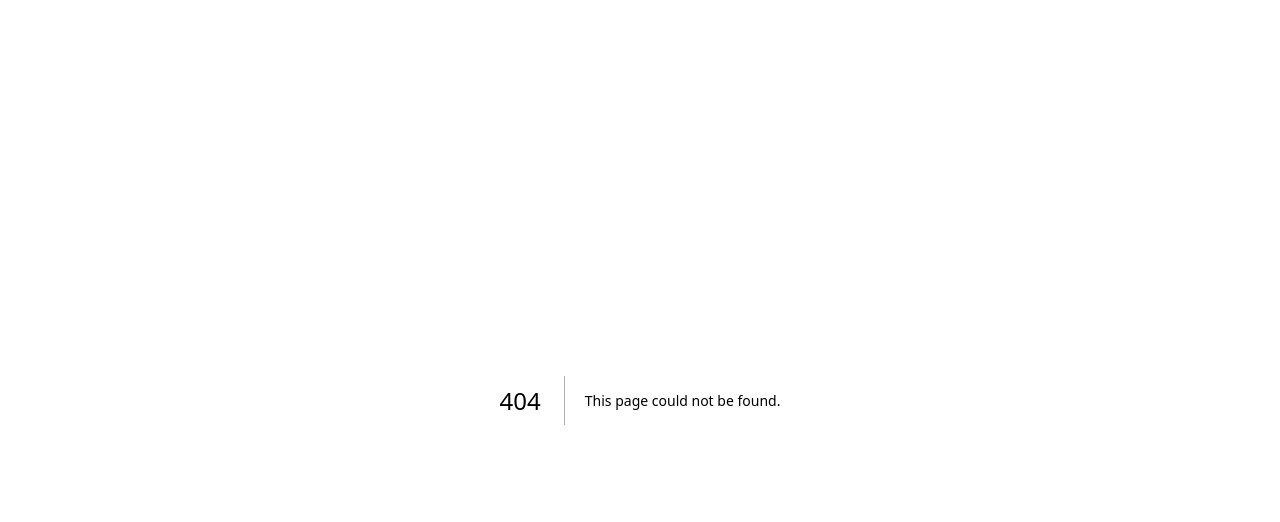
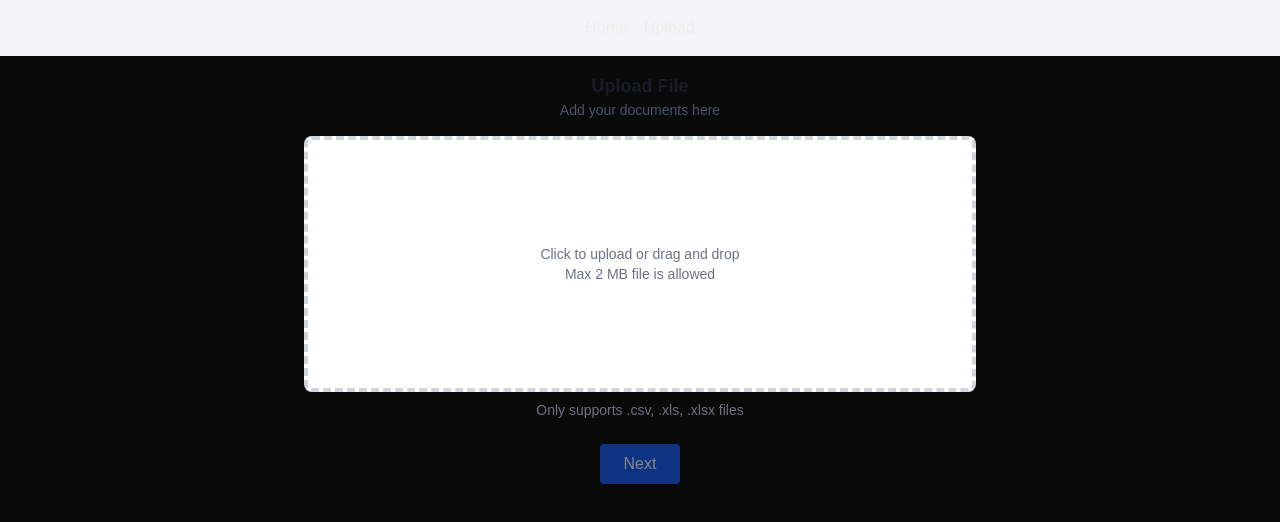
Before and after one commit to ddlogesh/camphor-next, a Next.js app: page /upload-file in a window 1280 px wide. Before the commit this address had no page. Shown: the top 522 px of the page. Built offline with nearby package versions, Linux system fonts and the light colour scheme.

Commit message:
Added upload file page

```diff
--- /dev/null
+++ b/src/app/config.ts
@@ -0,0 +1,6 @@
+const appConfig = {
+  FILE_EXTENSIONS: ['csv', 'xls', 'xlsx'],
+  MAX_FILE_SIZE_MB: 2,
+}
+
+export default appConfig;
--- /dev/null
+++ b/src/app/util.ts
@@ -0,0 +1,3 @@
+export function toPlural(text: string, count: number) {
+  return `${text}${count === 1 ? '' : 's'}`;
+}
--- /dev/null
+++ b/src/components/FileUploader.tsx
@@ -0,0 +1,137 @@
+import React, {useCallback, useState} from 'react';
+import {useRouter} from 'next/router';
+import {ErrorCode, FileRejection, useDropzone} from 'react-dropzone';
+import {partial} from 'filesize';
+import _ from 'lodash';
+import appConfig from "@/src/app/config";
+import {toPlural} from "@/src/app/util";
+
+type FileInfo = {
+  name: string;
+  size: string;
+  extension: string;
+};
+
+type FileUploaderProps = {
+  onNext: () => void;
+};
+
+const SUPPORTED_MIME_TYPES: { [key: string]: string } = {
+  'csv': 'text/csv',
+  'xlsx': 'application/vnd.openxmlformats-officedocument.spreadsheetml.sheet',
+  'xls': 'application/vnd.ms-excel',
+  'json': 'application/json',
+};
+
+const FILE_EXTENSIONS = appConfig.FILE_EXTENSIONS || Object.keys(SUPPORTED_MIME_TYPES);
+const fileExtensionText = FILE_EXTENSIONS.map((ext) => `.${ext}`).join(', ');
+const MAX_FILE_SIZE_MB = appConfig.MAX_FILE_SIZE_MB || 50;
+const fileSize = partial({standard: 'jedec'});
+const ErrorMessages = {
+  [ErrorCode.FileInvalidType]: `Please upload a valid file. Supported file ${toPlural('format', FILE_EXTENSIONS.length)}: ${fileExtensionText}`,
+  [ErrorCode.FileTooLarge]: `File size is too large. Max file size is ${MAX_FILE_SIZE_MB} MB`,
+  [ErrorCode.TooManyFiles]: `Please upload a single file at once`,
+};
+
+const FileUploader: React.FC<FileUploaderProps> = () => {
+  const [fileInfo, setFileInfo] = useState<FileInfo | null>(null);
+  const [error, setError] = useState<string>('');
+
+  const router = useRouter();
+  const handleClick = () => {
+    router.push('/select-header');
+  }
+  const resetFile = () => {
+    setFileInfo(null);
+  }
+  const acceptFileFormats = () => {
+    let result: { [key: string]: string[] } = {};
+    FILE_EXTENSIONS.forEach((extension) => {
+      result[SUPPORTED_MIME_TYPES[extension]] = [`.${extension}`]
+    });
+    return result;
+  };
+
+  const onDrop = useCallback((acceptedFiles: File[], fileRejections: FileRejection[]) => {
+    setError('');
+    setFileInfo(null);
+
+    if (fileRejections.length > 0) {
+      const error = fileRejections[0].errors[0];
+      setError(_.get(ErrorMessages, error.code, error.message));
+      return;
+    }
+
+    const file = acceptedFiles[0];
+    const ext = file.name.split('.').pop()?.toLowerCase();
+    setFileInfo({
+      name: file.name,
+      size: fileSize(file.size),
+      extension: ext || 'binary',
+    });
+  }, []);
+
+  const {
+    getRootProps,
+    getInputProps,
+    isDragActive
+  } = useDropzone({
+    onDrop,
+    multiple: false,
+    maxFiles: 1,
+    maxSize: MAX_FILE_SIZE_MB * 1024 * 1024,
+    accept: acceptFileFormats(),
+  });
+
+  return (
+    <div className="flex flex-col items-center p-4">
+      <h2 className="text-lg font-semibold text-[#181d27]">
+        Upload File
+      </h2>
+      <p className="text-sm text-gray-600">
+        Add your documents here
+      </p>
+      <div
+        {...getRootProps()}
+        className={`w-full max-w-2xl h-64 mt-4 border-4 border-dashed rounded-lg flex items-center justify-center cursor-pointer
+          ${isDragActive ? 'border-blue-500 bg-blue-50' : 'border-gray-300 bg-white'}
+        `}
+      >
+        <input {...getInputProps()} />
+        {
+          isDragActive
+            ? <p className="text-blue-700 text-lg">Drop the file here...</p>
+            : <div className="flex flex-col items-center">
+              <p className="text-gray-500 text-sm">Click to upload or drag and drop</p>
+              <p className="text-gray-500 text-sm">Max {MAX_FILE_SIZE_MB} MB file is allowed</p>
+            </div>
+        }
+      </div>
+      <p className="mt-2 text-gray-500 text-sm">Only supports {fileExtensionText} {toPlural('file', FILE_EXTENSIONS.length)}</p>
+
+      {error && <p className="mt-6 text-red-600">{error}</p>}
+
+      {fileInfo && (
+        <div className="mt-6 p-4 bg-white rounded shadow w-full max-w-md relative">
+          <p className="text-gray-600">{fileInfo.name} ({fileInfo.size})</p>
+          <span className="absolute top-0 bottom-0 right-0 px-3 py-4">
+            <svg className="fill-current h-6 w-6 text-red-500 cursor-pointer" role="button" viewBox="0 0 20 20" onClick={resetFile}>
+              <title>Close</title>
+              <path d="M14.348 14.849a1.2 1.2 0 0 1-1.697 0L10 11.819l-2.651 3.029a1.2 1.2 0 1 1-1.697-1.697l2.758-3.15-2.759-3.152a1.2 1.2 0 1 1 1.697-1.697L10 8.183l2.651-3.031a1.2 1.2 0 1 1 1.697 1.697l-2.758 3.152 2.758 3.15a1.2 1.2 0 0 1 0 1.698z"/>
+            </svg>
+          </span>
+        </div>
+      )}
+
+      <button
+        className="mt-6 px-6 py-2 bg-blue-600 text-white rounded hover:bg-blue-700 disabled:opacity-50"
+        onClick={handleClick}
+        disabled={!fileInfo}
+      >
+        Next
+      </button>
+    </div>
+  );
+};
+
+export default FileUploader;
--- /dev/null
+++ b/src/pages/upload-file.tsx
@@ -0,0 +1,26 @@
+'use client';
+
+import { useState } from 'react';
+
+import Layout from "@/src/components/Layout";
+import FileUploader from "@/src/components/FileUploader";
+
+const UploadFile = () => {
+    const [proceeded, setProceeded] = useState(false);
+
+    return (
+      <Layout>
+        <div>
+            {!proceeded ? (
+              <FileUploader onNext={() => setProceeded(true)} />
+            ) : (
+              <div className="h-screen flex items-center justify-center">
+                  <h1 className="text-2xl font-bold text-green-600">Proceeding to Next Stage 🚀</h1>
+              </div>
+            )}
+        </div>
+      </Layout>
+    );
+}
+
+export default UploadFile
```
Also changed, not shown: 1 other file (tests, documents, lock files or other folders).
